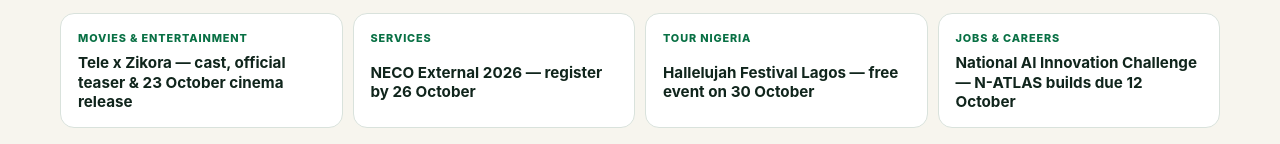
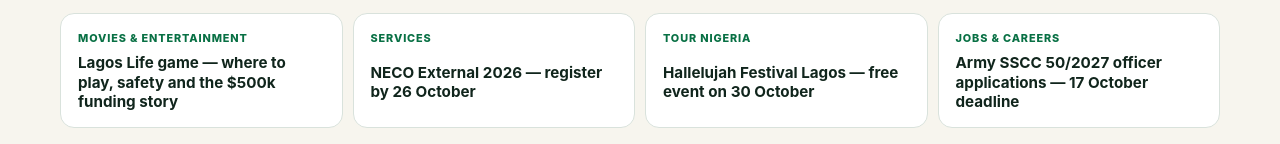
Before and after one commit to eghosa001/nigeria, a Next.js app: page / in a window 1280 px wide. Shown: the part 808-952 px from the top of the page. Built offline with nearby package versions, Linux system fonts and the light colour scheme; no server answers.

Commit message:
Surface source-verified trends through existing canonical pillar navigation

```diff
--- a/data/home-social-trends.ts
+++ b/data/home-social-trends.ts
@@ -15,6 +15,13 @@ export type HomeSocialTrend = {
  * - Every item must point to a real MyNigeriaGuide page that already meets the site's source, freshness, SEO and quality standards.
  */
 export const homeSocialTrends: HomeSocialTrend[] = [
+  {
+    pillar: "Movies & Entertainment",
+    title: "Lagos Life game — where to play, safety and the $500k funding story",
+    href: "/entertainment/lagos-life-game-2026",
+    checkedAt: "2026-10-09",
+    expiresAt: "2026-10-15",
+  },
   {
     pillar: "Movies & Entertainment",
     title: "Tele x Zikora — cast, official teaser & 23 October cinema release",
@@ -35,6 +42,13 @@ export const homeSocialTrends: HomeSocialTrend[] = [
     href: "/explore/hallelujah-festival-lagos-october-2026",
     checkedAt: "2026-10-08",
     expiresAt: "2026-10-30",
+  },
+  {
+    pillar: "Jobs & Careers",
+    title: "Army SSCC 50/2027 officer applications — 17 October deadline",
+    href: "/jobs/nigerian-army-sscc-50-2027",
+    checkedAt: "2026-10-09",
+    expiresAt: "2026-10-17",
   },
   {
     pillar: "Jobs & Careers",
```
